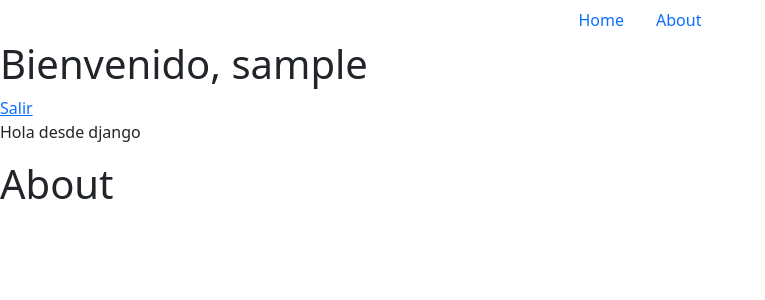
After one commit to ljavierrodriguez/app-django-andres, a Django app: page /about/ in a window 1280 px wide. The commit adds this page. Shown: the top 300 px of the page, without its empty margins (0-765 px from the left). Run offline with Django 4.2, Linux system fonts and the light colour scheme; the visitor is signed in with stand-in values (Sample User, id 1).

Commit message:
Adding new pages

```diff
--- a/capyhood/main/urls.py
+++ b/capyhood/main/urls.py
@@ -3,6 +3,7 @@ from . import views
 
 urlpatterns = [
     path('home/', views.home, name="home"),
+    path('about/', views.about, name="about"),
     path('', views.login_view, name="login"),
     path('register/', views.register_view, name="register"),
     path('logout/', views.logout_view, name="logout"),
--- a/capyhood/main/views.py
+++ b/capyhood/main/views.py
@@ -11,6 +11,17 @@ def home(request):
         return redirect('login')
 
     template_name="index.html"
+
+    tasks = Task.objects.all()
+
+    return render(request, template_name, { "saludo": "Hola desde django", "tasks": tasks})
+
+def about(request):
+
+    if not request.user.is_authenticated:
+        return redirect('login')
+
+    template_name="about.html"
 
     tasks = Task.objects.all()
 
--- /dev/null
+++ b/capyhood/templates/about.html
@@ -0,0 +1,27 @@
+<!DOCTYPE html>
+<html lang="en">
+<head>
+    <meta charset="UTF-8">
+    <meta http-equiv="X-UA-Compatible" content="IE=edge">
+    <meta name="viewport" content="width=device-width, initial-scale=1.0">
+    <title>Document</title>
+    <link href="https://cdn.jsdelivr.net/npm/bootstrap@5.2.2/dist/css/bootstrap.min.css" rel="stylesheet" integrity="sha384-Zenh87qX5JnK2Jl0vWa8Ck2rdkQ2Bzep5IDxbcnCeuOxjzrPF/et3URy9Bv1WTRi" crossorigin="anonymous">
+</head>
+<body>
+    <ul class="nav justify-content-center">
+        <li class="nav-item">
+            <a class="nav-link" href="{% url "home" %}">Home</a>
+        </li>
+        <li class="nav-item">
+          <a class="nav-link active" aria-current="page" href="{% url "about" %}">About</a>
+        </li>
+      </ul>
+    <h1>Bienvenido, {{user.username}}</h1>
+    <a href="{% url 'logout'%}">Salir</a>
+    <p>{{ saludo }}</p>
+
+    <h1>About</h1>
+
+    <script src="https://cdn.jsdelivr.net/npm/bootstrap@5.2.2/dist/js/bootstrap.bundle.min.js" integrity="sha384-OERcA2EqjJCMA+/3y+gxIOqMEjwtxJY7qPCqsdltbNJuaOe923+mo//f6V8Qbsw3" crossorigin="anonymous"></script>
+</body>
+</html>
```
Also changed, not shown: capyhood/templates/index.html (+13 -1 lines).
